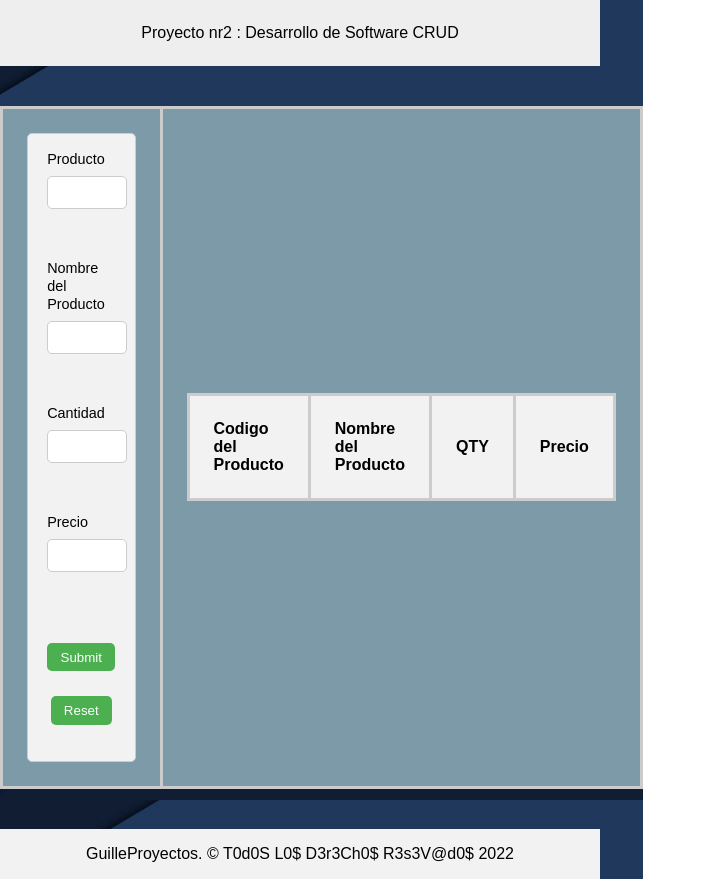
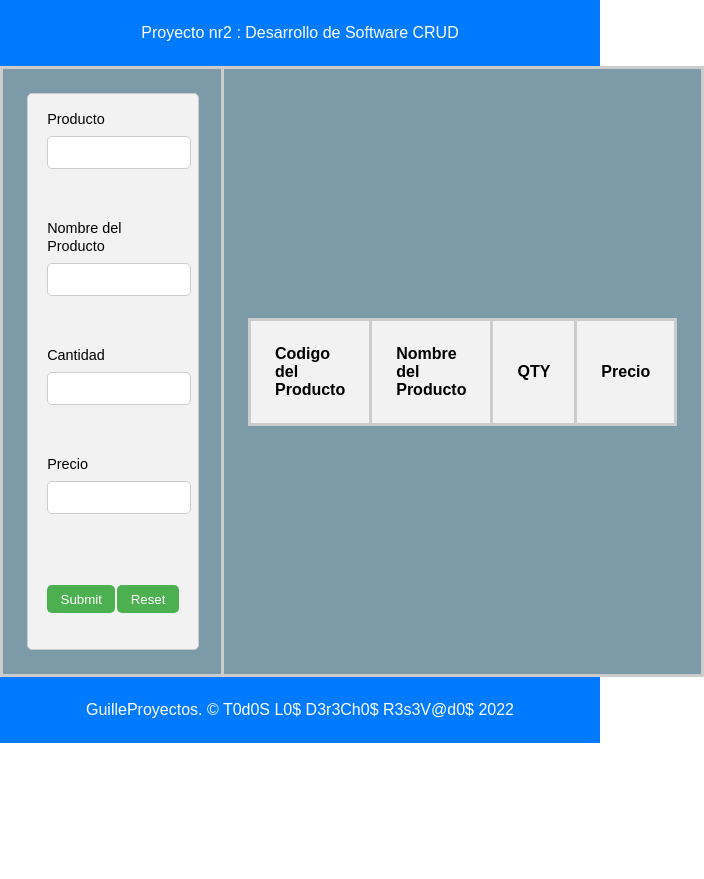
Before and after one commit to GuilleGold/ProyectoCrud, a plain HTML site: page index.html in a window 600 px wide. Shown: the whole page, 704 px wide, since content can reach past the window. After the commit the page ends 800 px from the top, so only its background shows below. Drawn offline with Linux system fonts and the light colour scheme.

Commit message:
readme commuit

```diff
--- a/style.css
+++ b/style.css
@@ -1,18 +1,16 @@
 body{
-    background-image: url('fondo.jpg');
-    background-repeat: no-repeat;
-    background-attachment:fixed ;
-    background-size: cover;
     font-family: Arial, Helvetica, sans-serif;
     margin: 0;
     padding: 0;
 }
 header{
-    background-color:#eee;
-    text-align: center;
+    background-color: #007bff;
+    color: #fff;
+    display: flex;
+    justify-content: center;
+    align-items: center;
     margin: 0px;
     padding: 0.5rem;
-    border-color: black;
 }
 header h1{
     margin: 0px;
@@ -20,19 +18,17 @@ header h1{
     text-align: center;
 }
 footer {
-    background: #f2f2f2;
-    text-align: center;
-    padding: 1em;
+    background-color: #007bff;
+    color: #fff;
+    display: flex;
+    justify-content: center;
+    flex-wrap: wrap;
+    padding: 0.5rem;
+    align-items: center;
 }
-footer p {
-    color: black;
-    margin: 0px;
-    text-align: center;
-  }
-
 table{
     width: 80%;
-    margin: 40px auto;
+    border-collapse: collapse;
     background: rgb(124, 154, 167);
 }
 table.list{
@@ -114,7 +110,9 @@ form input[type="text"], form input[type="number"] {
 
 /* Estilos para los botones del formulario */
 .form.action--button {
-    text-align: center;
+    display: flex;
+    justify-content: space-between;
+    align-items: center;
     margin-top: 1em;
     }
 
@@ -139,3 +137,76 @@ th, td {
 th {
             background-color: #f2f2f2;
             }
+
+
+/* Estilos para pantallas pequeñas */
+@media (max-width: 600px) {
+    /* Ocultar los iconos en pantallas pequeñas */
+    #iconos {
+        display: none;
+    }
+    /* Ajustar el tamaño de la fuente en pantallas pequeñas */
+    p {
+        font-size: 0.8rem;
+    }
+    /* Ocultar la tabla en pantallas pequeñas */
+    table {
+        display: none;
+    }
+    /* Estilos para el formulario */
+    form {
+        flex-wrap:wrap;
+        align-content: space-between;
+        width: 100%;
+    }
+    /* Estilos para los inputs del formulario */
+    form input {
+        width: 100%;
+        margin-bottom: 0.5rem;
+    }
+    /* Estilos para el boton de enviar */
+    form input[type="submit"]{
+        width: 49%;
+    }
+    /* Estilos para el boton de reset */
+    form input[type="reset"]{
+        width: 49%;
+    }
+}
+
+/* Estilos para pantallas medianas */
+@media (min-width: 600px) and (max-width: 900px) {
+    /* Ajustar el tamaño de la fuente en pantallas medianas */
+    p {
+        font-size: 1rem;
+    }
+    /* Estilos para el formulario */
+    form {
+        flex-wrap:wrap;
+        align-content: space-between;
+        width: 100%;
+    }
+    /* Estilos para los inputs del formulario */
+    form input {
+        width: 100%;
+        margin-bottom: 0.5rem;
+    }
+    /* Estilos para el boton de enviar */
+form input[type="submit"]{
+        width: auto;
+        }
+/* Estilos para el boton de reset */
+form input[type="reset"]{
+        width: auto;
+        }
+/* Estilos para la tabla */
+table {
+        width: 50%;
+        display: table;
+        }
+/* Estilos para los iconos */
+#iconos {
+        display: flex;
+        justify-content: flex-end;
+        }
+        }
```
Also changed, not shown: fondo.jpg (deleted), screenshots/Edit1.png (added), screenshots/edit2.png (added), 1 other file.
